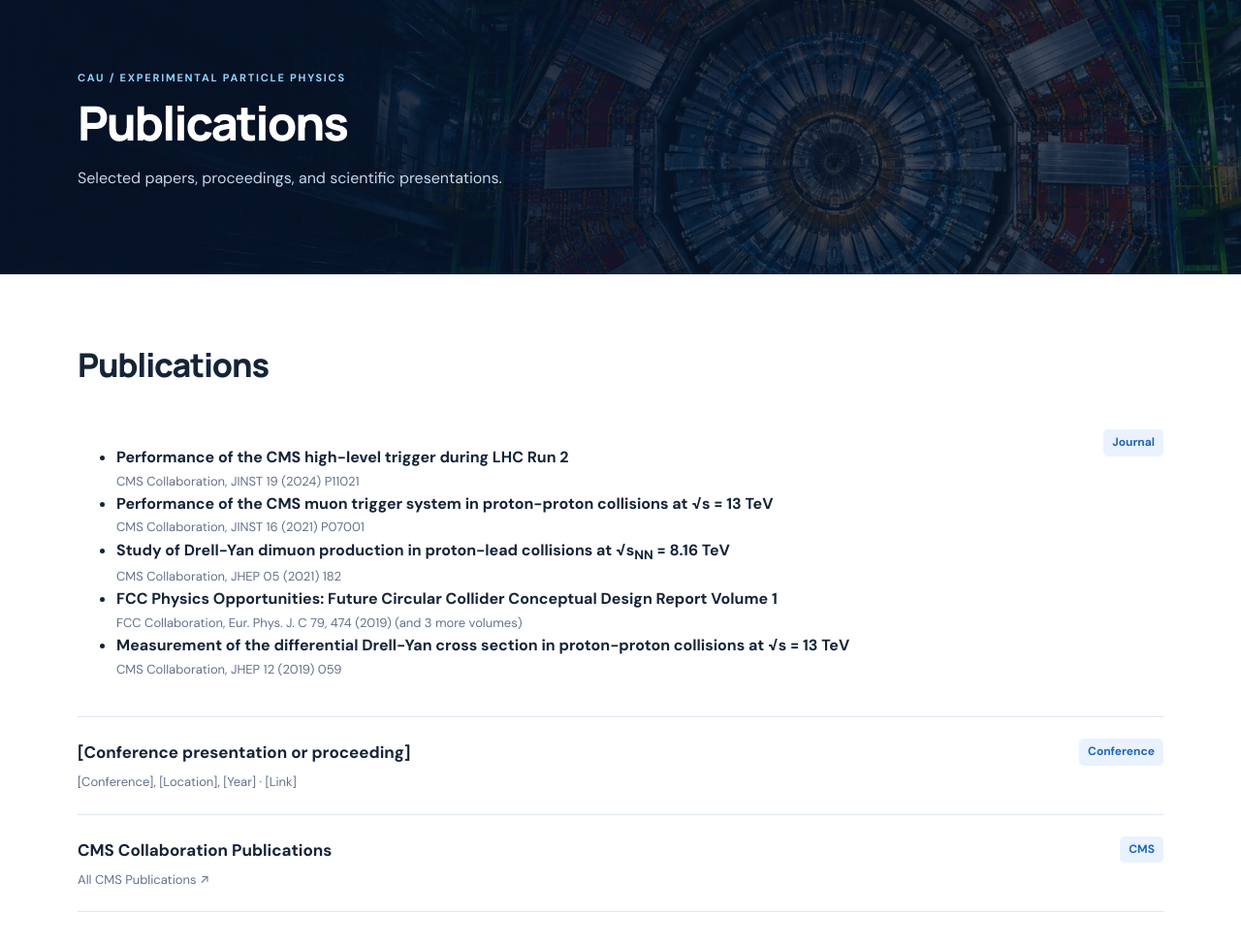
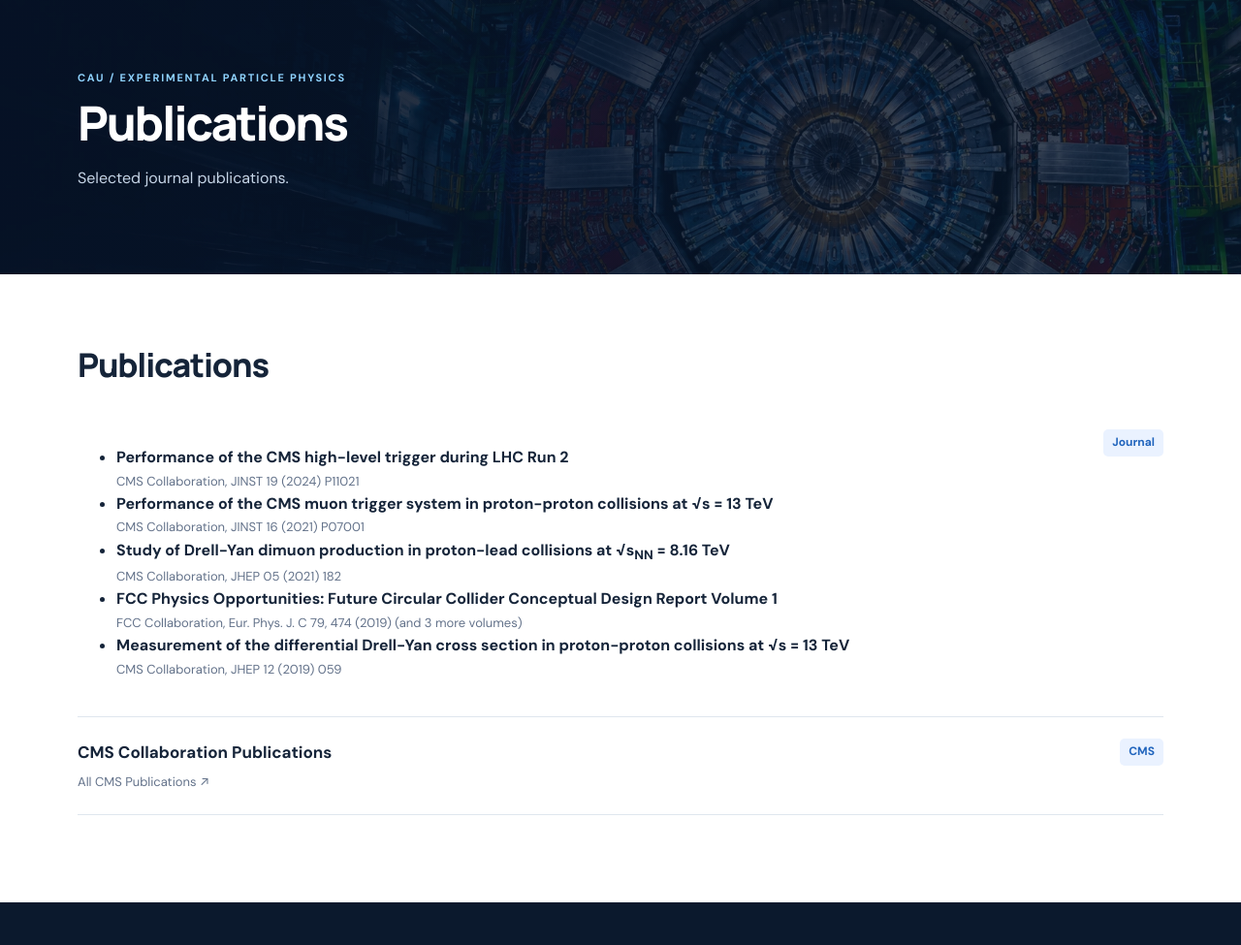
Before and after one commit to cau-hecl/cau-hecl.github.io, a plain HTML site: page publications.html in a window 1280 px wide. Shown: the part 85-1060 px from the top of the page at 97% size. Drawn offline with Linux system fonts and the light colour scheme.

Commit message:
Add files via upload

```diff
--- a/publications.html
+++ b/publications.html
@@ -25,7 +25,7 @@
             <div class="container">
                 <div class="eyebrow">CAU / Experimental Particle Physics</div>
                 <h1>Publications</h1>
-                <p>Selected papers, proceedings, and scientific presentations.</p>
+                <p>Selected journal publications.</p>
             </div>
         </section>
         <section class="page-section">
@@ -59,12 +59,6 @@
                 </div>
                 <div class="list-row">
                     <div>
-                        <h3>[Conference presentation or proceeding]</h3>
-                        <p>[Conference], [Location], [Year] · [Link]</p>
-                    </div><span class="tag">Conference</span>
-                </div>
-                <div class="list-row">
-                    <div>
                         <h3>CMS Collaboration Publications</h3>
                         <p><a href="https://inspirehep.net/literature?sort=mostrecent&amp;size=25&amp;page=1&amp;q=a%20K.Lee.6">All CMS Publications ↗</a></p>
                     </div><span class="tag">CMS</span>
```
Also changed, not shown: README.txt.
